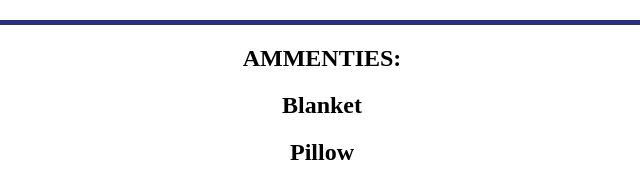
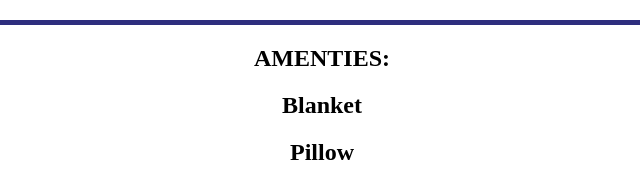
Before and after one commit to mudinesh/Dine, a plain HTML site: page index.html in a window 1280 px wide. Shown: the part 2230-2413 px from the top of the page, 318-958 px from the left. Drawn offline with Linux system fonts and the light colour scheme.

Commit message:
Update index.html

```diff
--- a/index.html
+++ b/index.html
@@ -114,7 +114,7 @@
     </div>
 
     <div id="amen">
-        <h2>AMMENTIES:</h2>
+        <h2>AMENTIES:</h2>
         <h2>Blanket</h2>
         <h2>Pillow</h2>
         <h2>Charging point</h2>
```
